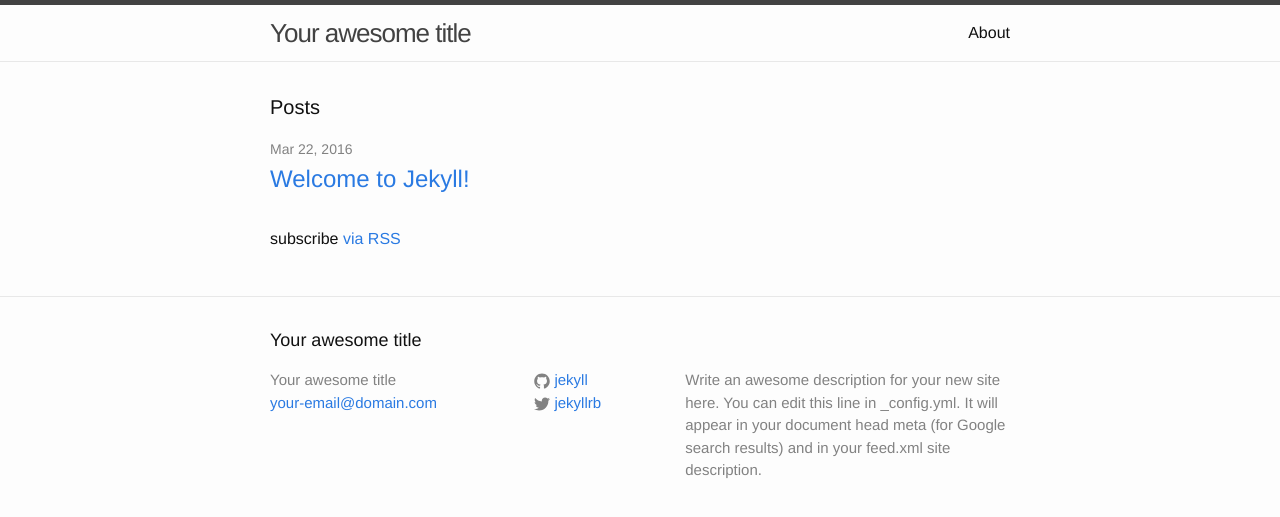
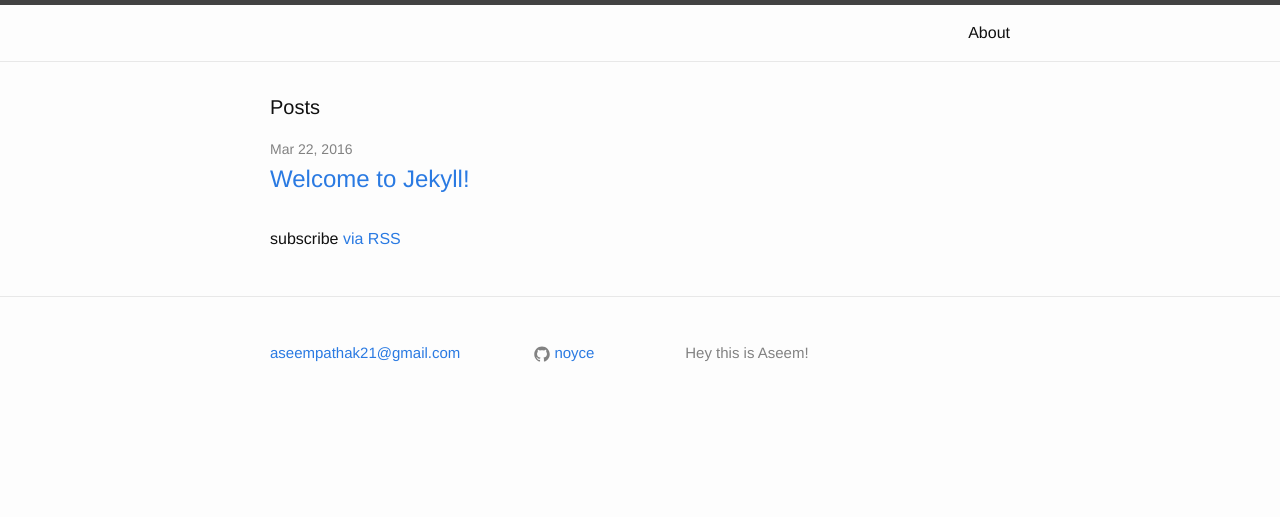
Before and after one commit to noyce/noyce.github.io, a Jekyll site: the page built from index.html, in a window 1280 px wide. Shown: the top 517 px of the page. Built offline with Jekyll 4.4.1, drawn with Linux system fonts in a browser that asks for light colours.

Commit message:
added email

```diff
--- a/_config.yml
+++ b/_config.yml
@@ -6,16 +6,14 @@
 # 'jekyll serve'. If you change this file, please restart the server process.
 
 # Site settings
-title: Your awesome title
-email: your-email@domain.com
+title:
+email: aseempathak21@gmail.com
 description: > # this means to ignore newlines until "baseurl:"
-  Write an awesome description for your new site here. You can edit this
-  line in _config.yml. It will appear in your document head meta (for
-  Google search results) and in your feed.xml site description.
+  Hey this is Aseem!
 baseurl: "" # the subpath of your site, e.g. /blog
 url: "http://yourdomain.com" # the base hostname & protocol for your site
-twitter_username: jekyllrb
-github_username:  jekyll
-
+#twitter_username:
+github_username:  noyce
+reddit_username: noyce21
 # Build settings
 markdown: kramdown
```
